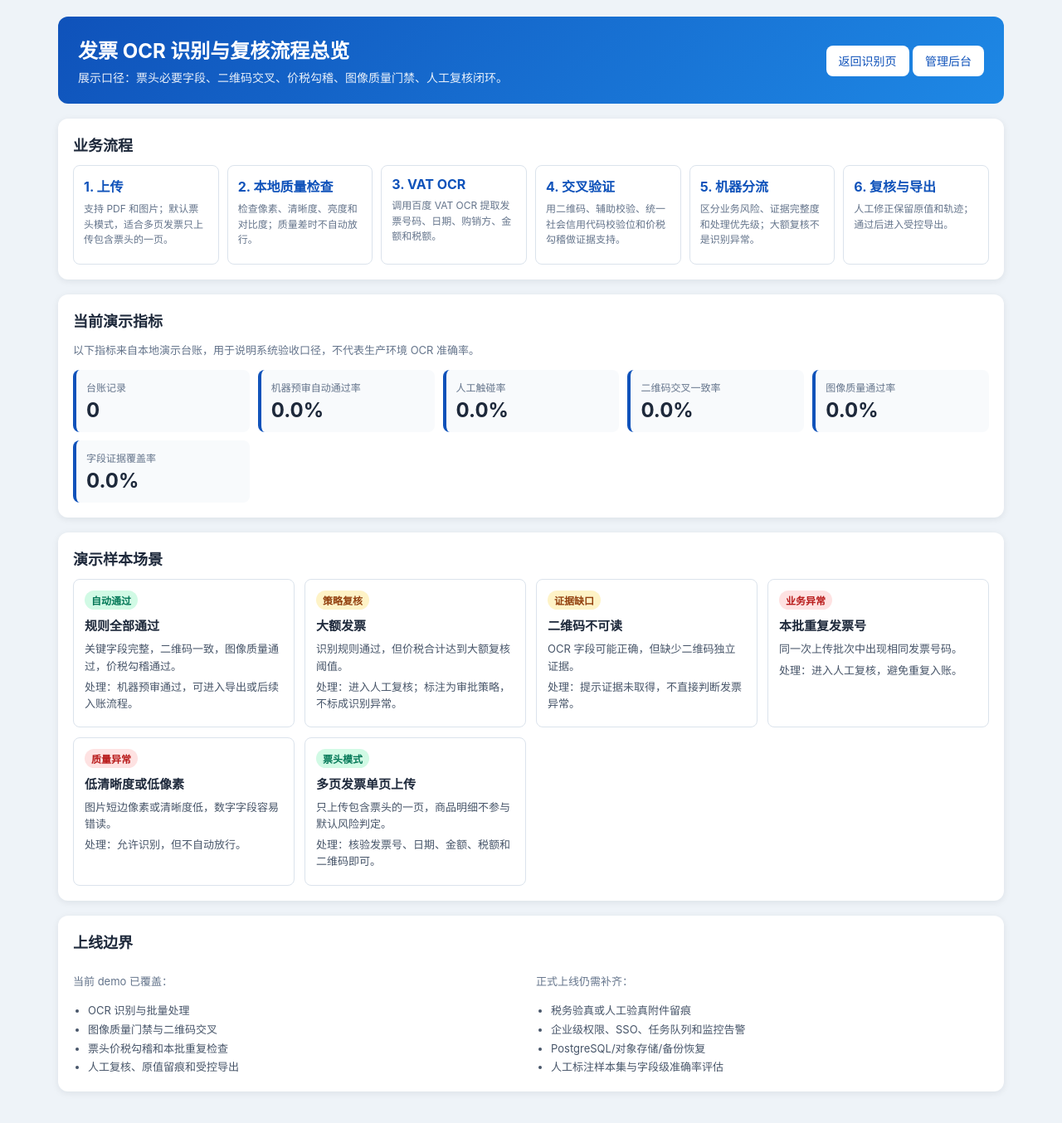
After one commit to Elias-love/finance-invoice-ocr, a Flask app: page /demo/overview in a window 1280 px wide. The commit adds this page. Shown: the whole page at 83% size. Run offline with Flask 3, Linux system fonts and the light colour scheme; the visitor is signed in with stand-in values (Sample User, id 1); data that the repository does not hold is empty.

Commit message:
feat: improve invoice demo presentation

```diff
--- a/app.py
+++ b/app.py
@@ -11,7 +11,7 @@ import hmac
 import logging
 import secrets
 import time
-from collections import defaultdict, deque
+from collections import Counter, defaultdict, deque
 from datetime import datetime
 from functools import wraps
 from io import BytesIO
@@ -239,6 +239,59 @@ def _record_for_batch(record: dict) -> dict:
     return item
 
 
+def _pct(part: int, total: int) -> str:
+    if not total:
+        return "0.0"
+    return f"{part * 100 / total:.1f}"
+
+
+def _dashboard_metrics(records: list[dict]) -> dict:
+    """汇总演示/试点更关心的自动化、证据和质量指标。"""
+    total = len(records)
+    statuses = Counter(record.get("review_status") for record in records)
+    routing = Counter()
+    qr = Counter()
+    quality = Counter()
+    reliability = Counter()
+    high_or_medium_fields = 0
+    all_fields = 0
+
+    for record in records:
+        review = record.get("review") or {}
+        channels = review.get("evidence_channels") or {}
+        routing[review.get("routing_type") or "unknown"] += 1
+        qr_status = (
+            channels.get("qr_crosscheck", {}).get("status")
+            or "unavailable"
+        )
+        quality_status = (
+            channels.get("image_quality", {}).get("status")
+            or "unavailable"
+        )
+        qr[qr_status] += 1
+        quality[quality_status] += 1
+
+        for item in (review.get("field_reliability") or {}).values():
+            level = item.get("level") or "unknown"
+            reliability[level] += 1
+            all_fields += 1
+            if level in {"high", "medium"}:
+                high_or_medium_fields += 1
+
+    reviewed = statuses["pending"] + statuses["approved"] + statuses["rejected"]
+    return {
+        "auto_pass_rate": _pct(statuses["auto_pass"], total),
+        "human_touch_rate": _pct(reviewed, total),
+        "qr_verified_rate": _pct(qr["verified"], total),
+        "image_pass_rate": _pct(quality["pass"], total),
+        "field_supported_rate": _pct(high_or_medium_fields, all_fields),
+        "routing": dict(routing),
+        "qr": dict(qr),
+        "quality": dict(quality),
+        "reliability": dict(reliability),
+    }
+
+
 def _current_batch_records() -> list[dict]:
     """读取当前会话的识别批次，并清理已不存在的记录 ID。"""
     requested_ids = session.get("current_batch_ids", [])
@@ -311,7 +364,8 @@ def _register_routes(app: Flask):
     @_admin_required
     def admin_dashboard():
         status_filter = request.args.get("status", "").strip()
-        records = storage.get_all(newest_first=True)
+        all_records = storage.get_all(newest_first=True)
+        records = all_records
         if status_filter in {"pending", "auto_pass", "approved", "rejected"}:
             records = [r for r in records if r["review_status"] == status_filter]
         today = datetime.now().strftime("%Y-%m-%d")
@@ -324,8 +378,19 @@ def _register_routes(app: Flask):
             auto_pass_count=storage.count_by_review_status("auto_pass"),
             approved_count=storage.count_by_review_status("approved"),
             rejected_count=storage.count_by_review_status("rejected"),
+            dashboard_metrics=_dashboard_metrics(all_records),
             status_filter=status_filter,
             destructive_clear_enabled=config.ALLOW_DESTRUCTIVE_CLEAR,
+        )
+
+    @app.route("/demo/overview")
+    @_admin_required
+    def demo_overview():
+        records = storage.get_all(newest_first=True)
+        return render_template(
+            "demo_overview.html",
+            dashboard_metrics=_dashboard_metrics(records),
+            total_count=len(records),
         )
 
     @app.route("/admin/clear", methods=["POST"])
--- /dev/null
+++ b/templates/demo_overview.html
@@ -0,0 +1,169 @@
+<!DOCTYPE html>
+<html lang="zh-CN">
+<head>
+    <meta charset="UTF-8">
+    <meta name="viewport" content="width=device-width, initial-scale=1.0">
+    <title>流程总览</title>
+    <style>
+        * { box-sizing: border-box; }
+        body { margin: 0; background: #eef3f8; color: #1e293b; font-family: -apple-system, BlinkMacSystemFont, "Segoe UI", Roboto, sans-serif; }
+        .container { max-width: 1180px; margin: 0 auto; padding: 20px; }
+        .header { background: linear-gradient(135deg, #0f52ba 0%, #1e88e5 100%); color: white; border-radius: 12px; padding: 22px 24px; display: flex; justify-content: space-between; gap: 16px; align-items: center; flex-wrap: wrap; margin-bottom: 18px; }
+        .header h1 { margin: 0; font-size: 24px; }
+        .header p { margin: 6px 0 0; opacity: .9; font-size: 14px; }
+        .header a { background: white; color: #0f52ba; border-radius: 8px; padding: 10px 15px; text-decoration: none; font-size: 14px; }
+        .section { background: white; border-radius: 12px; box-shadow: 0 2px 8px rgba(15, 23, 42, .08); padding: 18px; margin-bottom: 18px; }
+        .section h2 { margin: 0 0 12px; font-size: 18px; }
+        .muted { color: #64748b; font-size: 13px; line-height: 1.65; }
+        .flow { display: grid; grid-template-columns: repeat(6, 1fr); gap: 10px; }
+        .flow-step { border: 1px solid #dbe3ec; border-radius: 8px; padding: 12px; min-height: 120px; }
+        .flow-step strong { display: block; color: #0f52ba; margin-bottom: 7px; }
+        .flow-step p { margin: 0; color: #64748b; font-size: 12px; line-height: 1.55; }
+        .metrics { display: grid; grid-template-columns: repeat(auto-fit, minmax(190px, 1fr)); gap: 10px; }
+        .metric { border-left: 4px solid #0f52ba; background: #f8fafc; border-radius: 8px; padding: 12px; }
+        .metric span { display: block; color: #64748b; font-size: 12px; margin-bottom: 5px; }
+        .metric strong { font-size: 24px; }
+        .scenario-grid { display: grid; grid-template-columns: repeat(auto-fit, minmax(250px, 1fr)); gap: 12px; }
+        .scenario { border: 1px solid #dbe3ec; border-radius: 8px; padding: 13px; }
+        .scenario h3 { margin: 0 0 8px; font-size: 15px; }
+        .scenario .tag { display: inline-block; border-radius: 999px; padding: 3px 8px; font-size: 12px; font-weight: 650; margin-bottom: 8px; }
+        .tag-pass { background: #d1fae5; color: #047857; }
+        .tag-review { background: #fef3c7; color: #92400e; }
+        .tag-error { background: #fee2e2; color: #b91c1c; }
+        .scenario p { margin: 5px 0; color: #475569; font-size: 13px; line-height: 1.55; }
+        .split { display: grid; grid-template-columns: repeat(2, 1fr); gap: 12px; }
+        .checklist { margin: 0; padding-left: 18px; color: #475569; font-size: 13px; line-height: 1.75; }
+        @media (max-width: 900px) {
+            .flow { grid-template-columns: repeat(2, 1fr); }
+            .split { grid-template-columns: 1fr; }
+        }
+        @media (max-width: 560px) {
+            .container { padding: 12px; }
+            .flow { grid-template-columns: 1fr; }
+        }
+    </style>
+</head>
+<body>
+    <div class="container">
+        <div class="header">
+            <div>
+                <h1>发票 OCR 识别与复核流程总览</h1>
+                <p>展示口径：票头必要字段、二维码交叉、价税勾稽、图像质量门禁、人工复核闭环。</p>
+            </div>
+            <div>
+                <a href="/">返回识别页</a>
+                <a href="/admin/dashboard">管理后台</a>
+            </div>
+        </div>
+
+        <section class="section">
+            <h2>业务流程</h2>
+            <div class="flow">
+                <div class="flow-step">
+                    <strong>1. 上传</strong>
+                    <p>支持 PDF 和图片；默认票头模式，适合多页发票只上传包含票头的一页。</p>
+                </div>
+                <div class="flow-step">
+                    <strong>2. 本地质量检查</strong>
+                    <p>检查像素、清晰度、亮度和对比度；质量差时不自动放行。</p>
+                </div>
+                <div class="flow-step">
+                    <strong>3. VAT OCR</strong>
+                    <p>调用百度 VAT OCR 提取发票号码、日期、购销方、金额和税额。</p>
+                </div>
+                <div class="flow-step">
+                    <strong>4. 交叉验证</strong>
+                    <p>用二维码、辅助校验、统一社会信用代码校验位和价税勾稽做证据支持。</p>
+                </div>
+                <div class="flow-step">
+                    <strong>5. 机器分流</strong>
+                    <p>区分业务风险、证据完整度和处理优先级；大额复核不是识别异常。</p>
+                </div>
+                <div class="flow-step">
+                    <strong>6. 复核与导出</strong>
+                    <p>人工修正保留原值和轨迹；通过后进入受控导出。</p>
+                </div>
+            </div>
+        </section>
+
+        <section class="section">
+            <h2>当前演示指标</h2>
+            <p class="muted">以下指标来自本地演示台账，用于说明系统验收口径，不代表生产环境 OCR 准确率。</p>
+            <div class="metrics">
+                <div class="metric"><span>台账记录</span><strong>{{ total_count }}</strong></div>
+                <div class="metric"><span>机器预审自动通过率</span><strong>{{ dashboard_metrics.auto_pass_rate }}%</strong></div>
+                <div class="metric"><span>人工触碰率</span><strong>{{ dashboard_metrics.human_touch_rate }}%</strong></div>
+                <div class="metric"><span>二维码交叉一致率</span><strong>{{ dashboard_metrics.qr_verified_rate }}%</strong></div>
+                <div class="metric"><span>图像质量通过率</span><strong>{{ dashboard_metrics.image_pass_rate }}%</strong></div>
+                <div class="metric"><span>字段证据覆盖率</span><strong>{{ dashboard_metrics.field_supported_rate }}%</strong></div>
+            </div>
+        </section>
+
+        <section class="section">
+            <h2>演示样本场景</h2>
+            <div class="scenario-grid">
+                <div class="scenario">
+                    <span class="tag tag-pass">自动通过</span>
+                    <h3>规则全部通过</h3>
+                    <p>关键字段完整，二维码一致，图像质量通过，价税勾稽通过。</p>
+                    <p>处理：机器预审通过，可进入导出或后续入账流程。</p>
+                </div>
+                <div class="scenario">
+                    <span class="tag tag-review">策略复核</span>
+                    <h3>大额发票</h3>
+                    <p>识别规则通过，但价税合计达到大额复核阈值。</p>
+                    <p>处理：进入人工复核；标注为审批策略，不标成识别异常。</p>
+                </div>
+                <div class="scenario">
+                    <span class="tag tag-review">证据缺口</span>
+                    <h3>二维码不可读</h3>
+                    <p>OCR 字段可能正确，但缺少二维码独立证据。</p>
+                    <p>处理：提示证据未取得，不直接判断发票异常。</p>
+                </div>
+                <div class="scenario">
+                    <span class="tag tag-error">业务异常</span>
+                    <h3>本批重复发票号</h3>
+                    <p>同一次上传批次中出现相同发票号码。</p>
+                    <p>处理：进入人工复核，避免重复入账。</p>
+                </div>
+                <div class="scenario">
+                    <span class="tag tag-error">质量异常</span>
+                    <h3>低清晰度或低像素</h3>
+                    <p>图片短边像素或清晰度低，数字字段容易错读。</p>
+                    <p>处理：允许识别，但不自动放行。</p>
+                </div>
+                <div class="scenario">
+                    <span class="tag tag-pass">票头模式</span>
+                    <h3>多页发票单页上传</h3>
+                    <p>只上传包含票头的一页，商品明细不参与默认风险判定。</p>
+                    <p>处理：核验发票号、日期、金额、税额和二维码即可。</p>
+                </div>
+            </div>
+        </section>
+
+        <section class="section">
+            <h2>上线边界</h2>
+            <div class="split">
+                <div>
+                    <p class="muted">当前 demo 已覆盖：</p>
+                    <ul class="checklist">
+                        <li>OCR 识别与批量处理</li>
+                        <li>图像质量门禁与二维码交叉</li>
+                        <li>票头价税勾稽和本批重复检查</li>
+                        <li>人工复核、原值留痕和受控导出</li>
+                    </ul>
+                </div>
+                <div>
+                    <p class="muted">正式上线仍需补齐：</p>
+                    <ul class="checklist">
+                        <li>税务验真或人工验真附件留痕</li>
+                        <li>企业级权限、SSO、任务队列和监控告警</li>
+                        <li>PostgreSQL/对象存储/备份恢复</li>
+                        <li>人工标注样本集与字段级准确率评估</li>
+                    </ul>
+                </div>
+            </div>
+        </section>
+    </div>
+</body>
+</html>
```
Also changed, not shown: templates/admin_dashboard.html (+34 -0 lines), templates/index.html (+24 -6 lines), templates/review_detail.html (+19 -4 lines), tests/test_app_security.py (+58 -2 lines).
